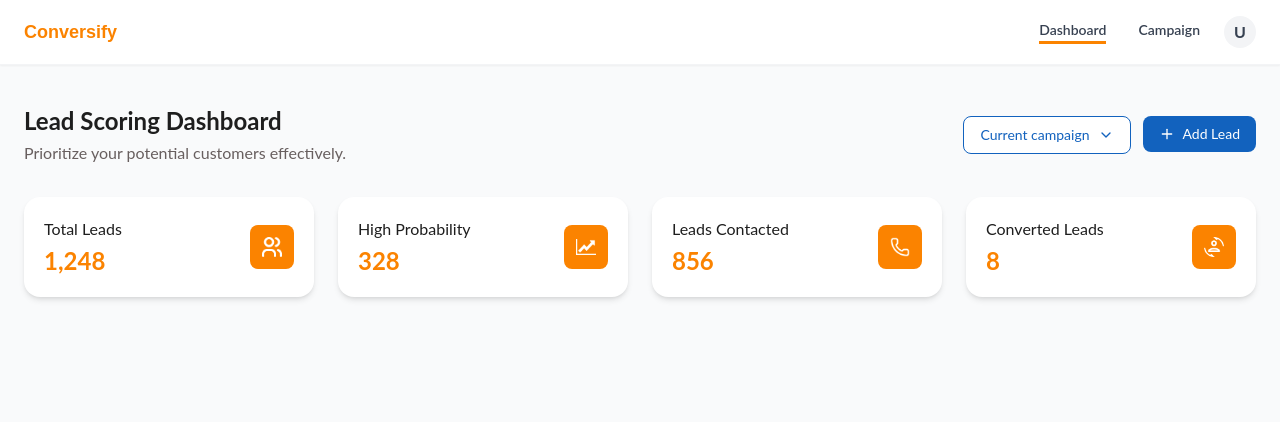
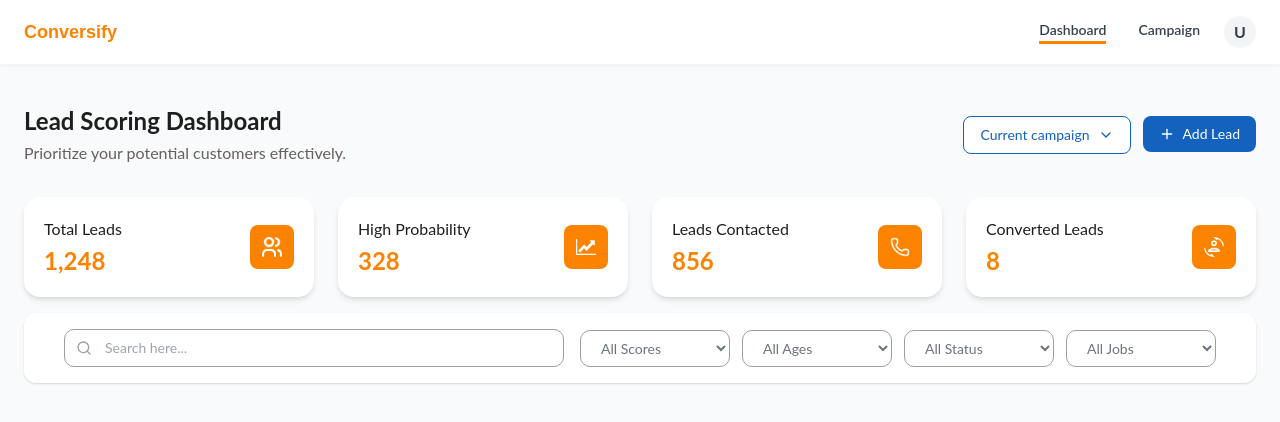
Before and after one commit to konversify-dev/FRONTEND, a React (Vite) app: page /dashboard in a window 1280 px wide. Shown: the top 422 px of the page. Built offline with nearby package versions, Linux system fonts and the light colour scheme.

Commit message:
feat: add SearchFilterBar component and integrate it into Dashboard

```diff
--- a/package.json
+++ b/package.json
@@ -13,6 +13,7 @@
     "lucide-react": "^0.548.0",
     "react": "^19.1.1",
     "react-dom": "^19.1.1",
+    "react-icons": "^5.5.0",
     "react-router-dom": "^7.9.4"
   },
   "devDependencies": {
--- /dev/null
+++ b/src/components/utils/SearchFilterBar.jsx
@@ -0,0 +1,41 @@
+import React from "react";
+import { FiSearch } from "react-icons/fi";
+
+export default function SearchFilterBar({
+  filters = [],
+  onSearchChange,
+  onFilterChange,
+}) {
+  return (
+    <div className="bg-white shadow-sm justify-center item-center rounded-xl p-4 flex items-center gap-x-4 overflow-x-auto shadow-gray-300 mb-6">
+      {/* 🔍 Search box */}
+      <div className="relative flex-shrink-0 w-full sm:w-[300px] md:w-[400px] lg:w-[500px]">
+        <FiSearch className="absolute left-3 top-1/2 transform -translate-y-1/2 text-secondary" />
+        <input
+          type="text"
+          placeholder="Search here..."
+          onChange={(e) => onSearchChange?.(e.target.value)}
+          className="w-full border border-secondary rounded-[10px] pl-10 pr-4 py-2 text-sm focus:outline-none focus:ring-2 focus:ring-primary-light"
+        />
+      </div>
+
+      {/* 🔽 Dynamic filter dropdowns */}
+      <div className="flex gap-x-3">
+        {filters.map((filter) => (
+          <select
+            key={filter.id}
+            onChange={(e) => onFilterChange?.(filter.id, e.target.value)}
+            className="w-[150px] border border-secondary rounded-[10px] px-4 py-2 text-sm text-gray-500 bg-white focus:outline-none focus:ring-2 focus:ring-primary-light"
+          >
+            <option value="">{filter.placeholder}</option>
+            {filter.options.map((opt, idx) => (
+              <option key={idx} value={opt}>
+                {opt}
+              </option>
+            ))}
+          </select>
+        ))}
+      </div>
+    </div>
+  );
+}
--- a/src/pages/Sales/Dashboard.jsx
+++ b/src/pages/Sales/Dashboard.jsx
@@ -1,8 +1,9 @@
-import React from "react";
+import React, { useState } from "react";
 import Navbar from "../../components/layout/Navbar.jsx";
 import Button from "../../components/utils/Button";
 import Header from "../../components/layout/Header.jsx";
 import SummaryCard from "../../components/layout/SummaryCard.jsx";
+import SearchFilterBar from "../../components/utils/SearchFilterBar";
 
 // Import ikon lokal
 import usersIcon from "../../assets/sales/users.png";
@@ -15,10 +16,32 @@ export default function Dashboard() {
     console.log("Add Lead clicked!");
   };
 
-  const campaignOptions = [
-    { label: "Campaign 1", value: "campaign1" },
-    { label: "Campaign 2", value: "campaign2" },
-  ];
+    //   Opsi untuk dropdown campaign
+    const campaignOptions = [
+        { label: "Campaign 1", value: "campaign1" },
+        { label: "Campaign 2", value: "campaign2" },
+    ];
+
+    // State untuk search dan filter
+    const [searchQuery, setSearchQuery] = useState("");
+    const [filters, setFilters] = useState({
+        score: "",
+        age: "",
+        status: "",
+        job: "",
+    });
+
+    const handleSearchChange = (query) => setSearchQuery(query);
+    const handleFilterChange = (id, value) =>
+        setFilters((prev) => ({ ...prev, [id]: value }));
+
+    const filterOptions = [
+        { id: "score", placeholder: "All Scores", options: ["Low", "Medium", "High"] },
+        { id: "age", placeholder: "All Ages", options: ["<25", "25-40", "40+"] },
+        { id: "status", placeholder: "All Status", options: ["Pending", "Contacted", "Converted"] },
+        { id: "job", placeholder: "All Jobs", options: ["Sales", "PNS", "Freelancer"] },
+    ];
+    console.log(searchQuery, filters);
 
   return (
     <div className="min-h-screen bg-gray-50 font-lato">
@@ -50,7 +73,7 @@ export default function Dashboard() {
         </div>
 
         {/* 🔸 Summary Cards */}
-        <div className="grid grid-cols-1 sm:grid-cols-2 lg:grid-cols-4 gap-6">
+        <div className="grid grid-cols-1 sm:grid-cols-2 lg:grid-cols-4 gap-6 mb-4">
           <SummaryCard
             title="Total Leads"
             value="1,248"
@@ -77,8 +100,12 @@ export default function Dashboard() {
           />
         </div>
 
-        {/* Statistik cards */}
-        {/* ... (bagian bawah tetap sama) */}
+        {/* 🔍 Search + Filter Bar */}
+        <SearchFilterBar
+          filters={filterOptions}
+          onSearchChange={handleSearchChange}
+          onFilterChange={handleFilterChange}
+        />
       </main>
     </div>
   );
```
Also changed, not shown: src/components/utils/SearchBar.jsx (deleted), 1 other file (tests, documents, lock files or other folders).
